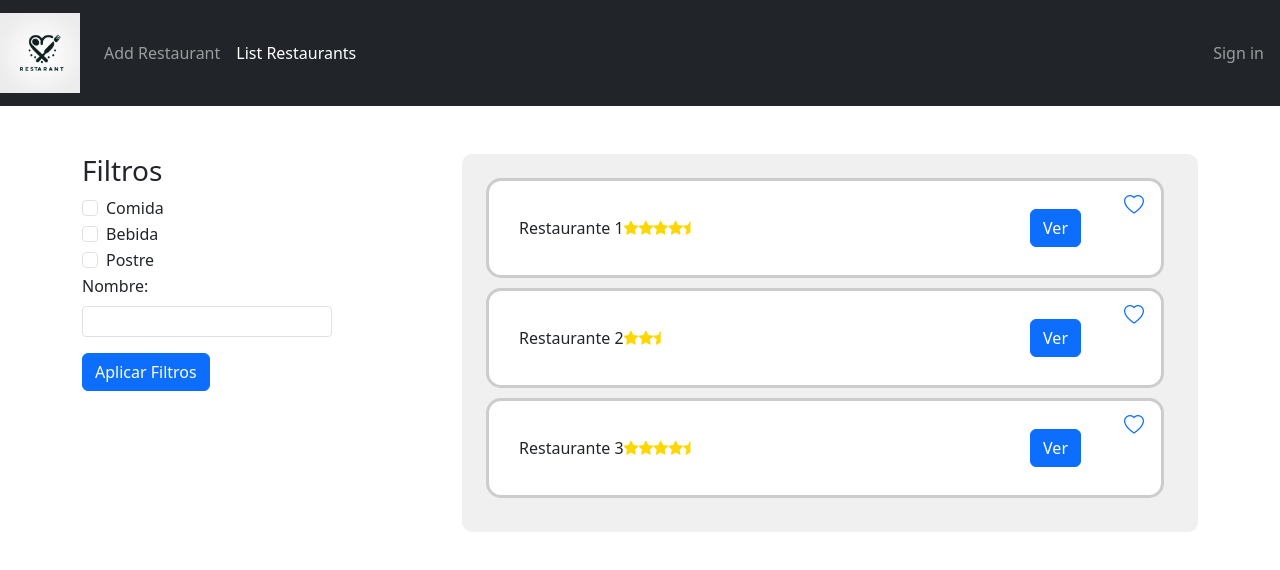
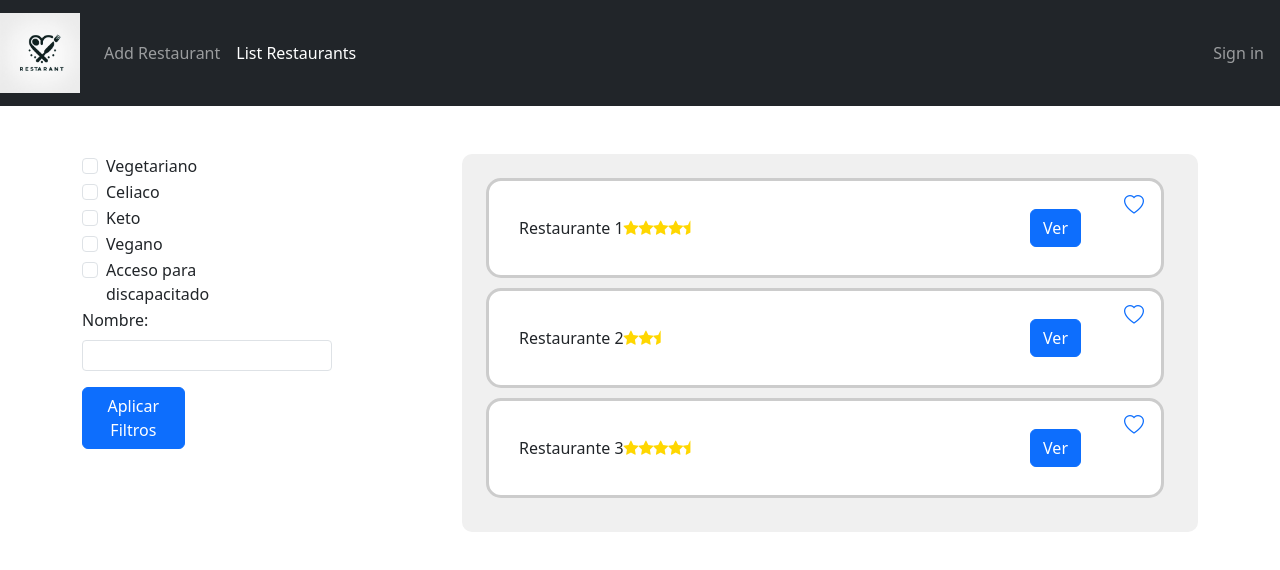
Before and after one commit to CamilaCorigliano/TPFinalUTN, an Angular app: page /list-restaurants in a window 1280 px wide. Shown: the top 570 px of the page. Built offline with nearby package versions, Linux system fonts and the light colour scheme.

Commit message:
separe el html de filtros en un nuevo componente

```diff
--- a/src/app/app.module.ts
+++ b/src/app/app.module.ts
@@ -11,6 +11,7 @@ import { FormsModule } from '@angular/forms';
 import { Router } from '@angular/router';
 import { NavbarComponent } from './components/navbar/navbar.component';
 import { RestaurantListComponent } from './components/restaurant/restaurant-list/restaurant-list.component';
+import { PageFiltersComponent } from './components/page-filters/page-filters.component';
 
 
 @NgModule({
@@ -22,7 +23,8 @@ import { RestaurantListComponent } from './components/restaurant/restaurant-list
     PageLogoutComponent,
     RegisterAddComponent,
     NavbarComponent,
-    RestaurantListComponent
+    RestaurantListComponent,
+    PageFiltersComponent
   ],
   imports: [
     BrowserModule,
--- /dev/null
+++ b/src/app/components/page-filters/page-filters.component.html
@@ -0,0 +1,34 @@
+<div class="row">
+    <div class="col-md-4">
+
+        <!-- Filtro por Categoría (Checkboxes) -->
+        <div class="form-check">
+            <input class="form-check-input" type="checkbox" value="vegetariano" id="tagVegetariano">
+            <label class="form-check-label" for="tagVegetariano">Vegetariano</label>
+        </div>
+        <div class="form-check">
+            <input class="form-check-input" type="checkbox" value="celicaco" id="tagCeliaco">
+            <label class="form-check-label" for="tagCeliaco">Celiaco</label>
+        </div>
+        <div class="form-check">
+            <input class="form-check-input" type="checkbox" value="keto" id="tagKeto">
+            <label class="form-check-label" for="tagKeto">Keto</label>
+        </div>
+        <div class="form-check">
+            <input class="form-check-input" type="checkbox" value="vegano" id="tagVegano">
+            <label class="form-check-label" for="tagVegano">Vegano</label>
+        </div>
+        <div class="form-check">
+            <input class="form-check-input" type="checkbox" value="accesodis" id="tagAccesoDiscapacitado">
+            <label class="form-check-label" for="tagAccesoDiscapacitado">Acceso para discapacitado</label>
+        </div>
+
+        <!-- Filtro por Nombre (con estilo de ancho personalizado) -->
+        <div class="mb-3">
+            <label for="nombre" class="form-label">Nombre:</label>
+            <input type="text" class="form-control form-control-sm" id="nombre" name="nombre" style="width: 250px;">
+        </div>
+
+        <!-- Botón para aplicar filtros -->
+        <button type="button" class="btn btn-primary" onclick="aplicarFiltros()">Aplicar Filtros</button>
+    </div>
--- a/src/app/components/restaurant/restaurant-list/restaurant-list.component.html
+++ b/src/app/components/restaurant/restaurant-list/restaurant-list.component.html
@@ -1,33 +1,8 @@
 <div class="container mt-5">
     <div class="row">
-        <!-- Contenido Principal (Filtros) -->
-        <div class="col-md-4">
-            <h3>Filtros</h3>
-
-            <!-- Filtro por Categoría (Checkboxes) -->
-            <div class="form-check">
-                <input class="form-check-input" type="checkbox" value="comida" id="categoriaComida">
-                <label class="form-check-label" for="categoriaComida">Comida</label>
-            </div>
-            <div class="form-check">
-                <input class="form-check-input" type="checkbox" value="bebida" id="categoriaBebida">
-                <label class="form-check-label" for="categoriaBebida">Bebida</label>
-            </div>
-            <div class="form-check">
-                <input class="form-check-input" type="checkbox" value="postre" id="categoriaPostre">
-                <label class="form-check-label" for="categoriaPostre">Postre</label>
-            </div>
-
-            <!-- Filtro por Nombre (con estilo de ancho personalizado) -->
-            <div class="mb-3">
-                <label for="nombre" class="form-label">Nombre:</label>
-                <input type="text" class="form-control form-control-sm" id="nombre" name="nombre" style="width: 250px;">
-            </div>
-
-            <!-- Botón para aplicar filtros -->
-            <button type="button" class="btn btn-primary" onclick="aplicarFiltros()">Aplicar Filtros</button>
-        </div>
-
+    <div class="col-md-4">
+    <app-page-filters></app-page-filters>
+    </div>
         <!-- Listado de Restaurantes a la Derecha -->
         <div class="col-md-8">
             <div class="text-center p-4" style="background-color: #f0f0f0; border-radius: 10px;">
@@ -74,3 +49,4 @@
             </div>
         </div>
     </div>
+</div>
```
Also changed, not shown: src/app/components/page-filters/page-filters.component.ts (added, +10 -0 lines), src/app/components/page-filters/page-filters.component.css (added), 1 other file (tests, documents, lock files or other folders).
